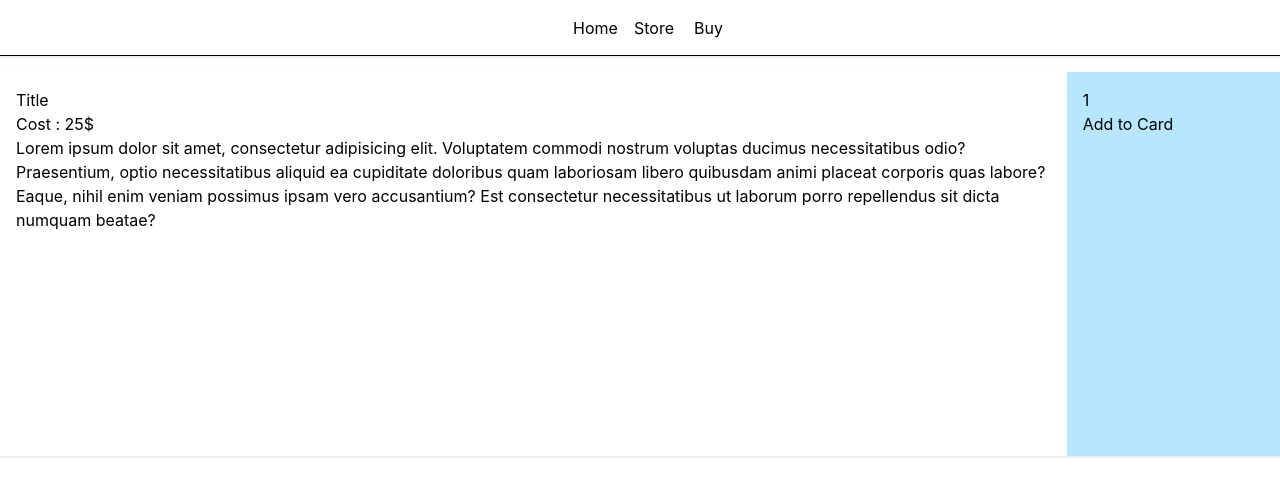
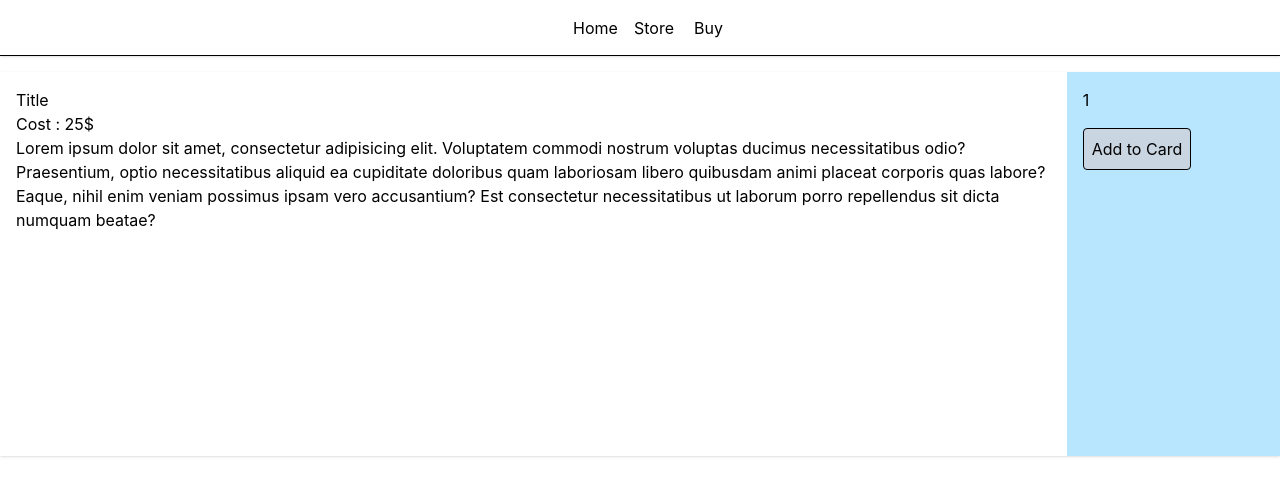
Before and after one commit to MohammadVaseti/Typescript-React-Projects, a React (Vite) app in the folder 02-Shop/my-shop/: page /product/1 in a window 1280 px wide. Shown: the top 496 px of the page. Built offline with nearby package versions, Linux system fonts and the light colour scheme.

Commit message:
repo updated

```diff
--- a/02-Shop/my-shop/src/Pages/Product/Product.tsx
+++ b/02-Shop/my-shop/src/Pages/Product/Product.tsx
@@ -27,6 +27,7 @@ const Product = () => {
             <img className="rounded" src="" alt="" />1
             <div>
               <Button
+                className="cursor-pointer border rounded p-2 mt-4 bg-slate-300"
                 onClick={() => {
                   return alert("hi");
                 }}
```
